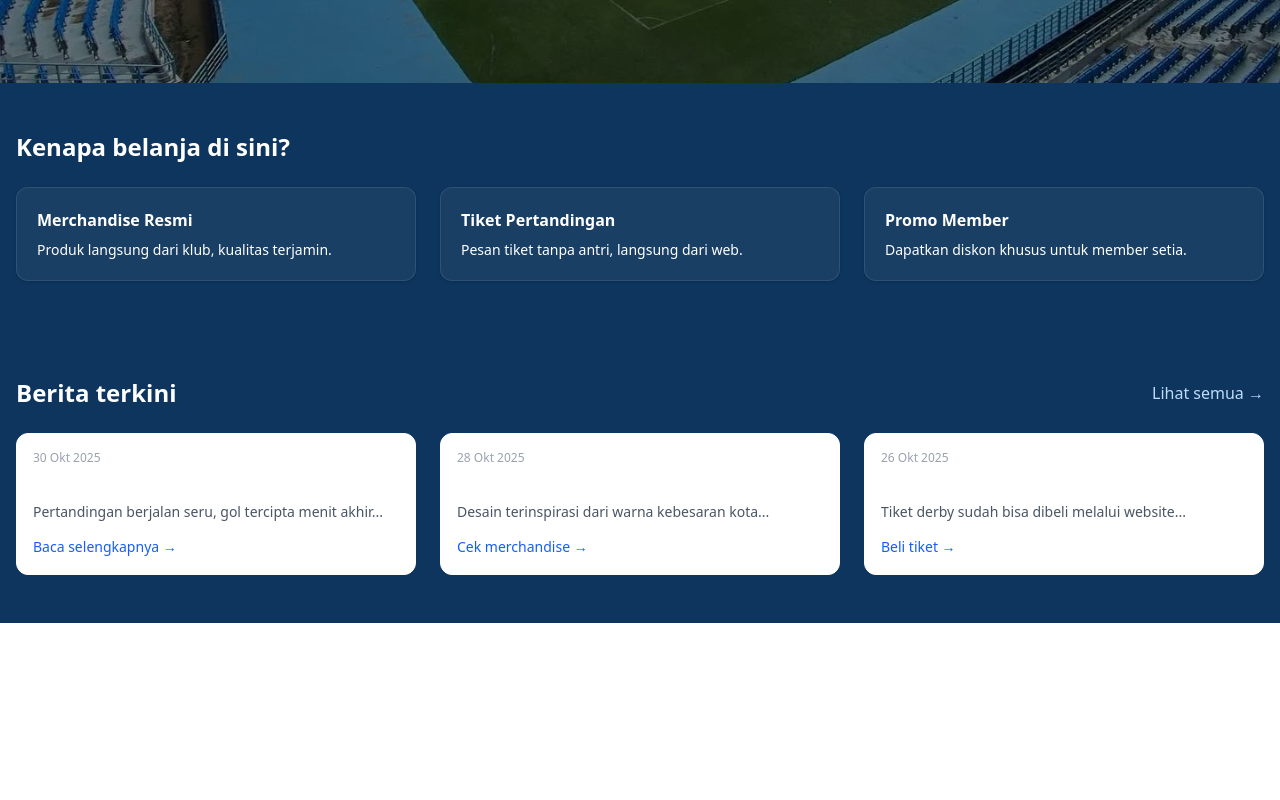
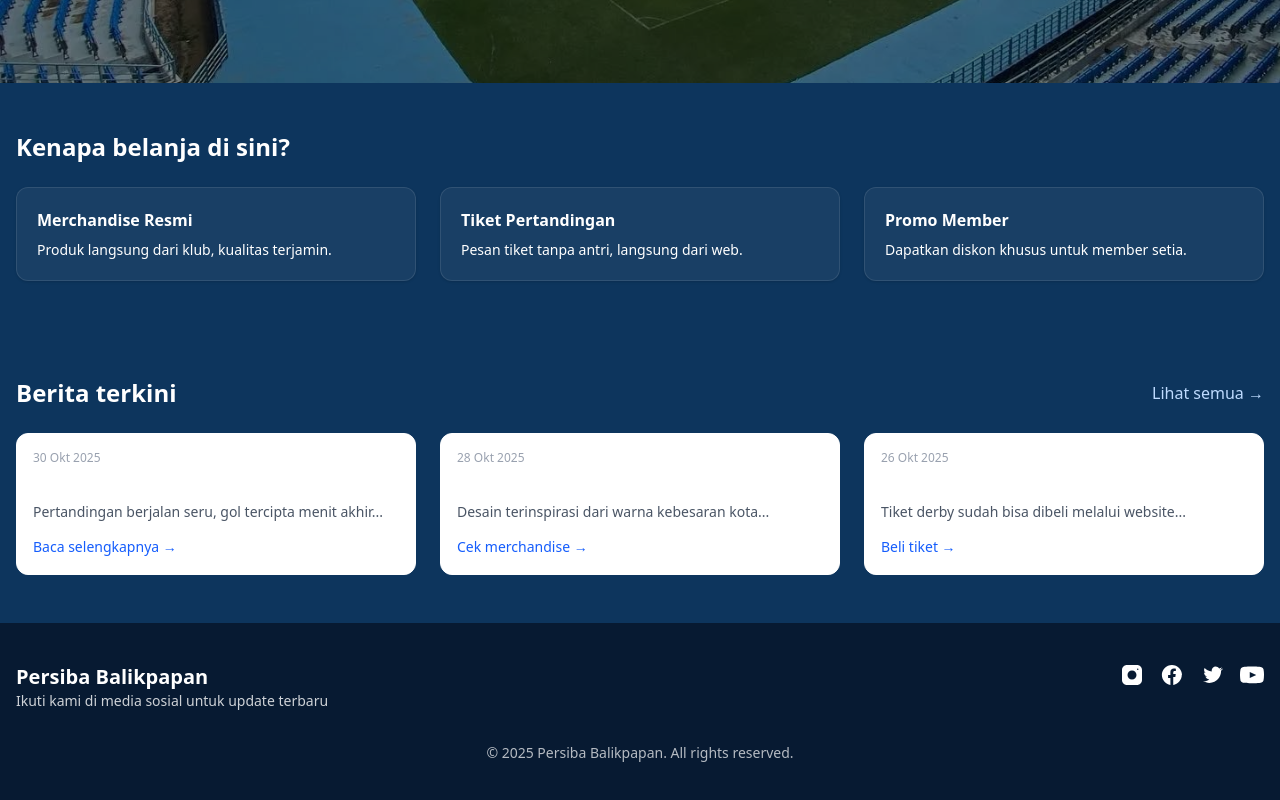
Before and after one commit to aldrisptra/web_persiba_balikpapan, a Vue app: page / in a window 1280 px wide. Shown: the part 718-1518 px from the top of the page. Before the commit the page ends 1341 px from the top, so only its background shows below. Built offline with nearby package versions, Linux system fonts and the light colour scheme.

Commit message:
menambahkan side bar + update footer

```diff
--- a/src/App.vue
+++ b/src/App.vue
@@ -9,7 +9,7 @@
 </template>
 
 <script setup>
-import NavBar from "./components/NavBar.vue";
+import NavBar from "./components/Navbar.vue";
 import { computed } from "vue";
 import { useRoute } from "vue-router";
 
--- a/src/components/Navbar.vue
+++ b/src/components/Navbar.vue
@@ -1,5 +1,5 @@
 <script setup>
-import { ref } from "vue";
+import { ref, onMounted, onUnmounted } from "vue";
 import logo from "../assets/logopersiba.png";
 
 const menuOpen = ref(false);
@@ -7,6 +7,13 @@ const menuOpen = ref(false);
 function toggleMenu() {
   menuOpen.value = !menuOpen.value;
 }
+
+function onKeydown(e) {
+  if (e.key === "Escape") menuOpen.value = false;
+}
+
+onMounted(() => document.addEventListener("keydown", onKeydown));
+onUnmounted(() => document.removeEventListener("keydown", onKeydown));
 </script>
 
 <template>
@@ -129,43 +136,84 @@ function toggleMenu() {
         </button>
       </div>
 
-      <!-- Mobile menu (small screens) -->
+      <!-- Mobile sidebar (off-canvas) -->
+      <!-- Backdrop -->
       <div
-        v-show="menuOpen"
-        class="md:hidden absolute top-full left-0 w-full bg-[#0d355d] border-b z-50"
+        v-if="menuOpen"
+        @click="menuOpen = false"
+        class="fixed inset-0 bg-black/50 z-40 md:hidden"
+        aria-hidden="true"
+      ></div>
+
+      <!-- Sidebar panel -->
+      <aside
+        :class="[
+          'fixed top-0 left-0 h-full w-64 bg-[#0d355d] z-50 transform transition-transform duration-300 md:hidden',
+          menuOpen ? 'translate-x-0' : '-translate-x-full',
+        ]"
+        aria-label="Mobile navigation"
       >
-        <div class="px-4 pt-4 pb-6 space-y-2">
+        <div
+          class="h-16 flex items-center px-4 justify-between border-b border-white/10"
+        >
+          <div class="flex items-center gap-2">
+            <img :src="logo" alt="Persiba" class="h-8 w-8 object-contain" />
+            <span class="font-bold text-white">Persiba</span>
+          </div>
+          <button
+            @click="menuOpen = false"
+            class="p-2 text-white hover:bg-white/10 rounded-md"
+          >
+            <svg
+              xmlns="http://www.w3.org/2000/svg"
+              class="h-5 w-5"
+              fill="none"
+              viewBox="0 0 24 24"
+              stroke="currentColor"
+            >
+              <path
+                stroke-linecap="round"
+                stroke-linejoin="round"
+                stroke-width="2"
+                d="M6 18L18 6M6 6l12 12"
+              />
+            </svg>
+          </button>
+        </div>
+
+        <nav class="px-4 py-6 space-y-3">
           <RouterLink
             @click="menuOpen = false"
             :to="{ name: 'home' }"
-            class="block py-2"
+            class="block text-white py-2"
             >Home</RouterLink
           >
           <RouterLink
             @click="menuOpen = false"
             :to="{ name: 'tentang' }"
-            class="block py-2"
+            class="block text-white py-2"
             >About</RouterLink
           >
           <RouterLink
             @click="menuOpen = false"
             :to="{ name: 'squad' }"
-            class="block py-2"
+            class="block text-white py-2"
             >Squad</RouterLink
           >
           <RouterLink
             @click="menuOpen = false"
             :to="{ name: 'pertandingan' }"
-            class="block py-2"
+            class="block text-white py-2"
             >Match</RouterLink
           >
           <RouterLink
             @click="menuOpen = false"
             :to="{ name: 'merchandise' }"
-            class="block py-2"
+            class="block text-white py-2"
             >Merchandise</RouterLink
           >
-          <div class="pt-2">
+
+          <div class="pt-4">
             <RouterLink
               @click="menuOpen = false"
               :to="{ name: 'belitiket' }"
@@ -173,8 +221,8 @@ function toggleMenu() {
               >Beli Tiket</RouterLink
             >
           </div>
-        </div>
-      </div>
+        </nav>
+      </aside>
     </div>
   </header>
 </template>
--- /dev/null
+++ b/src/components/SocialFooter.vue
@@ -0,0 +1,98 @@
+<template>
+  <footer class="bg-[#071A32] text-white">
+    <div class="container mx-auto px-4 py-10">
+      <div
+        class="flex flex-col md:flex-row items-center md:items-start justify-between gap-6"
+      >
+        <div class="text-center md:text-left">
+          <h3 class="text-xl font-bold">Persiba Balikpapan</h3>
+          <p class="text-sm text-white/80">
+            Ikuti kami di media sosial untuk update terbaru
+          </p>
+        </div>
+
+        <div class="flex items-center gap-4">
+          <a
+            href="https://instagram.com/persiba"
+            target="_blank"
+            rel="noopener"
+            class="hover:opacity-90"
+          >
+            <!-- Instagram -->
+            <svg
+              class="h-6 w-6"
+              viewBox="0 0 24 24"
+              fill="currentColor"
+              xmlns="http://www.w3.org/2000/svg"
+            >
+              <path
+                d="M7 2C4.23858 2 2 4.23858 2 7V17C2 19.7614 4.23858 22 7 22H17C19.7614 22 22 19.7614 22 17V7C22 4.23858 19.7614 2 17 2H7ZM12 7.5C14.4853 7.5 16.5 9.51472 16.5 12C16.5 14.4853 14.4853 16.5 12 16.5C9.51472 16.5 7.5 14.4853 7.5 12C7.5 9.51472 9.51472 7.5 12 7.5ZM18.5 6.25C18.5 6.66421 18.1642 7 17.75 7C17.3358 7 17 6.66421 17 6.25C17 5.83579 17.3358 5.5 17.75 5.5C18.1642 5.5 18.5 5.83579 18.5 6.25Z"
+              />
+            </svg>
+          </a>
+
+          <a
+            href="https://facebook.com/persibaBpn"
+            target="_blank"
+            rel="noopener"
+            class="hover:opacity-90"
+          >
+            <!-- Facebook -->
+            <svg
+              class="h-6 w-6"
+              viewBox="0 0 24 24"
+              fill="currentColor"
+              xmlns="http://www.w3.org/2000/svg"
+            >
+              <path
+                d="M22 12.07C22 6.48 17.52 2 11.93 2 6.34 2 1.86 6.48 1.86 12.07 1.86 17.01 5.69 21.18 10.41 22v-7.04H8.08v-2.89h2.33V9.04c0-2.3 1.39-3.56 3.42-3.56.99 0 2.02.18 2.02.18v2.22h-1.14c-1.12 0-1.47.7-1.47 1.42v1.69h2.5l-.4 2.89h-2.1V22c4.72-.82 8.55-5 8.55-9.93z"
+              />
+            </svg>
+          </a>
+
+          <a
+            href="https://twitter.com/persibadaily"
+            target="_blank"
+            rel="noopener"
+            class="hover:opacity-90"
+          >
+            <!-- Twitter -->
+            <svg
+              class="h-6 w-6"
+              viewBox="0 0 24 24"
+              fill="currentColor"
+              xmlns="http://www.w3.org/2000/svg"
+            >
+              <path
+                d="M22.46 6c-.77.35-1.6.59-2.46.7.89-.53 1.57-1.37 1.89-2.37-.83.5-1.75.86-2.73 1.06C18.12 4.2 17 3.5 15.7 3.5c-2.22 0-4.02 1.8-4.02 4.02 0 .31.03.61.1.9C8.6 8.14 6.3 6.8 4.64 4.9c-.34.58-.54 1.24-.54 1.96 0 1.36.69 2.56 1.74 3.26-.64 0-1.24-.2-1.77-.5v.05c0 1.9 1.35 3.48 3.14 3.84-.33.09-.68.14-1.04.14-.26 0-.52-.03-.77-.07.52 1.62 2.04 2.8 3.83 2.83-1.4 1.1-3.17 1.75-5.09 1.75-.33 0-.66-.02-.98-.06 1.81 1.17 3.96 1.86 6.26 1.86 7.52 0 11.64-6.23 11.64-11.63v-.53c.8-.6 1.49-1.35 2.04-2.2-.73.33-1.52.56-2.34.66z"
+              />
+            </svg>
+          </a>
+
+          <a
+            href="https://youtube.com/Persiba Balikpapan"
+            target="_blank"
+            rel="noopener"
+            class="hover:opacity-90"
+          >
+            <!-- YouTube -->
+            <svg
+              class="h-6 w-6"
+              viewBox="0 0 24 24"
+              fill="currentColor"
+              xmlns="http://www.w3.org/2000/svg"
+            >
+              <path
+                d="M23.5 6.2a2.8 2.8 0 0 0-1.98-1.98C19.9 3.5 12 3.5 12 3.5s-7.9 0-9.5.72A2.8 2.8 0 0 0 .52 6.2 29.2 29.2 0 0 0 0 12a29.2 29.2 0 0 0 .52 5.8A2.8 2.8 0 0 0 2.5 19.5C4.1 20.2 12 20.2 12 20.2s7.9 0 9.5-.72a2.8 2.8 0 0 0 1.98-1.98A29.2 29.2 0 0 0 24 12a29.2 29.2 0 0 0-.5-5.8zM9.75 15.02V8.98l6.5 3.02-6.5 3.02z"
+              />
+            </svg>
+          </a>
+        </div>
+      </div>
+
+      <div class="mt-8 text-center text-sm text-white/70">
+        &copy; 2025 Persiba Balikpapan. All rights reserved.
+      </div>
+    </div>
+  </footer>
+</template>
--- a/src/pages/Home.vue
+++ b/src/pages/Home.vue
@@ -1,5 +1,6 @@
 <script setup>
 import bgimage from "../assets/stdbatakan.webp";
+import SocialFooter from "../components/SocialFooter.vue";
 </script>
 
 <template>
@@ -11,7 +12,7 @@ import bgimage from "../assets/stdbatakan.webp";
         backgroundImage: `url(${bgimage})`,
         backgroundSize: 'cover',
         backgroundPosition: 'center',
-        height: 'calc(100vh - 4rem)'
+        height: 'calc(100vh - 4rem)',
       }"
     >
       <!-- overlay -->
@@ -21,26 +22,27 @@ import bgimage from "../assets/stdbatakan.webp";
       <div
         class="relative container mx-auto px-4 flex flex-col md:flex-row items-center gap-8 h-full"
       >
-  <div class="flex-1 space-y-4 flex flex-col justify-center">
+        <div class="flex-1 space-y-4 flex flex-col justify-center">
           <p class="uppercase tracking-wide text-sm text-blue-100">
             Klub Resmi
           </p>
           <h1 class="text-3xl md:text-4xl font-bold leading-tight">
-            Selamat Datang di Klub Store
+            Selamat Datang di Klub
+            <span class="text-blue-400">Persiba Balikpapan</span>
           </h1>
           <p class="text-blue-50 max-w-xl">
-            Jersey resmi, merchandise, dan tiket pertandingan klub favoritmu.
+            Tim Kebanggan Kota <span class="text-blue-400">Balikpapan</span>.
           </p>
           <div class="flex gap-3">
             <router-link
               :to="{ name: 'merchandise' }"
-              class="bg-white text-blue-700 px-4 py-2 rounded-lg font-semibold"
+              class="bg-white text-blue-700 px-4 py-2 rounded-lg font-semibold hover:bg-blue-200"
             >
               Lihat Merchandise
             </router-link>
             <router-link
               :to="{ name: 'belitiket' }"
-              class="border border-white/60 px-4 py-2 rounded-lg"
+              class="border border-white/60 px-4 py-2 rounded-lg hover:bg-white/20 font-semibold"
             >
               Beli Tiket
             </router-link>
@@ -48,7 +50,9 @@ import bgimage from "../assets/stdbatakan.webp";
         </div>
 
         <div class="flex-1 flex items-center">
-          <div class="bg-white/10 rounded-2xl p-6 border border-white/20 w-full">
+          <div
+            class="bg-white/10 rounded-2xl p-6 border border-white/20 w-full"
+          >
             <p class="text-sm text-blue-50 mb-2">Pertandingan berikutnya</p>
             <h2 class="text-xl font-semibold">Klub A vs Klub B</h2>
             <p class="text-blue-100 text-sm">
@@ -152,5 +156,7 @@ import bgimage from "../assets/stdbatakan.webp";
         </div>
       </div>
     </section>
+    <!-- Footer -->
+    <SocialFooter />
   </div>
 </template>
```
